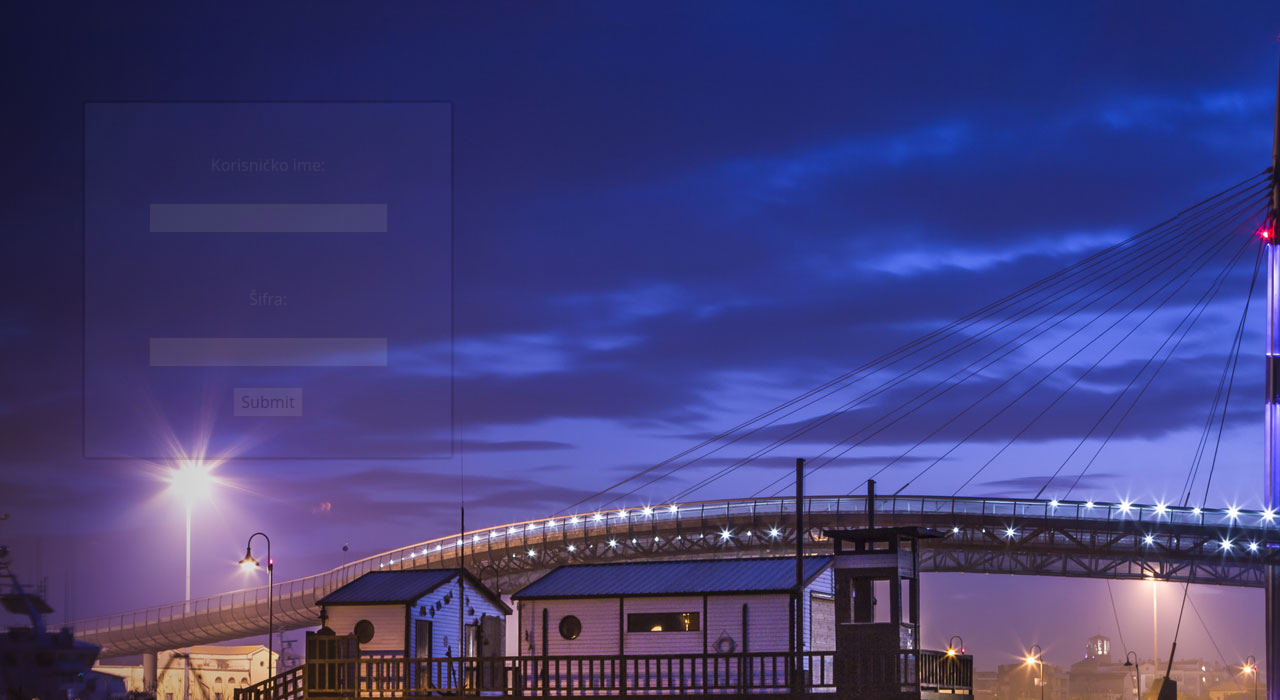
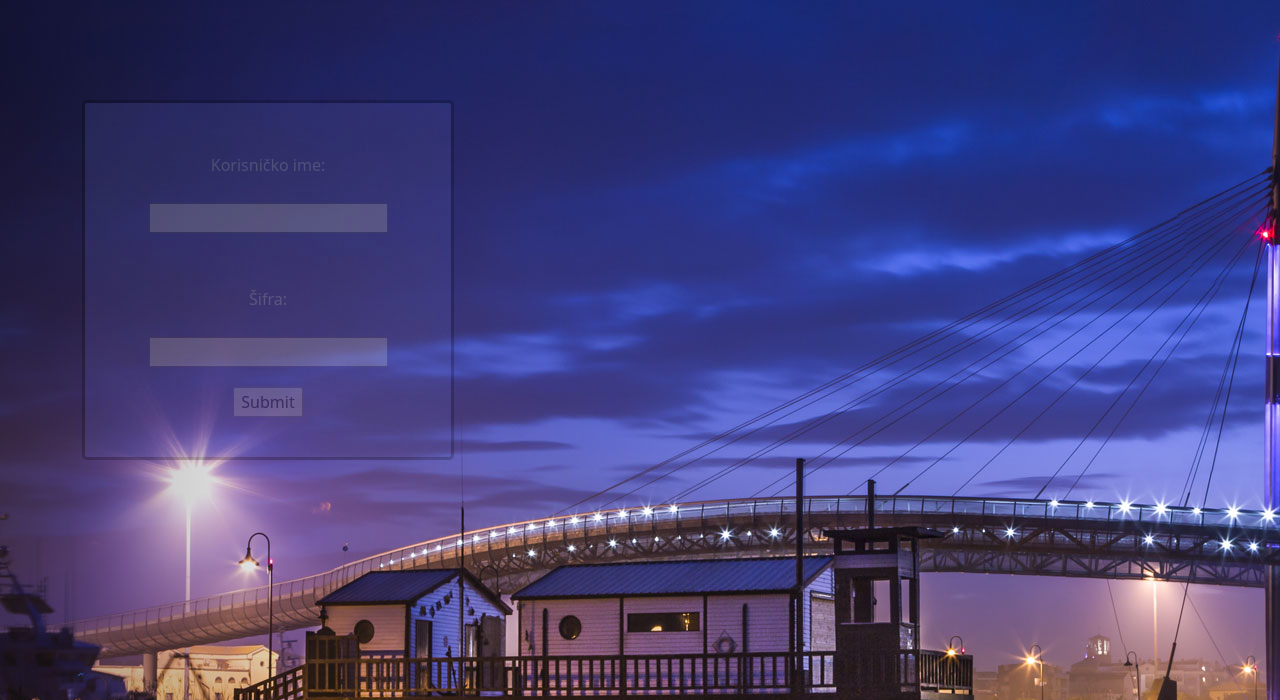
Before and after one commit to SSlivic/SSlivic.github.io, a PHP site: page / in a window 1280 px wide. Shown: the top 700 px of the page. Run offline with PHP 8.4, Linux system fonts and the light colour scheme; data that the repository does not hold is empty.

Commit message:
Update style.css

```diff
--- a/projekt2/style.css
+++ b/projekt2/style.css
@@ -12,12 +12,12 @@ padding: 20px;
 border: 3px solid black;
 border-radius: 5px;
 background-color: #5b5fba;
-opacity: 10%;
+opacity: 20%;
 
 }
 #upis:hover{
   opacity: 90%;
-  transition:4s;
+  transition:1s;
 }
 
 h1{margin-left: 50%;}
@@ -53,19 +53,18 @@ margin:20px;
     text-align: center;
     justify-content: center;
     align-items: center;
-  width:80%;
-  height: auto;
+
   margin:auto;
   padding: 20px;
   border: 3px solid black;
   border-radius: 5px;
   background-color: #5b5fba;
-  opacity: 10%;
+  opacity: 20%;
 
   }
   #upis:hover{
     opacity: 90%;
-    transition:4s;
+    transition:1s;
   }
   body{
     background-image: none;
```
